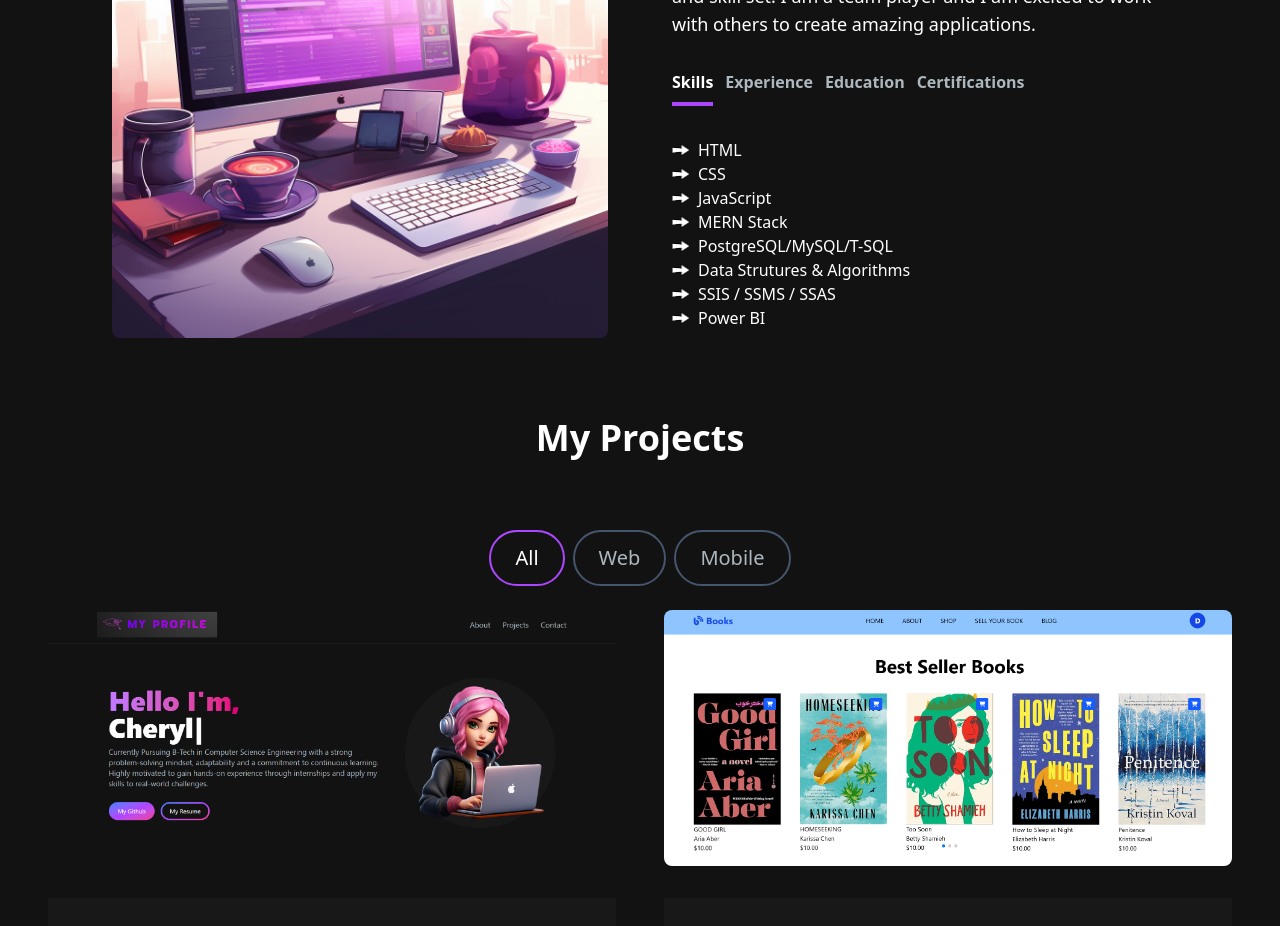
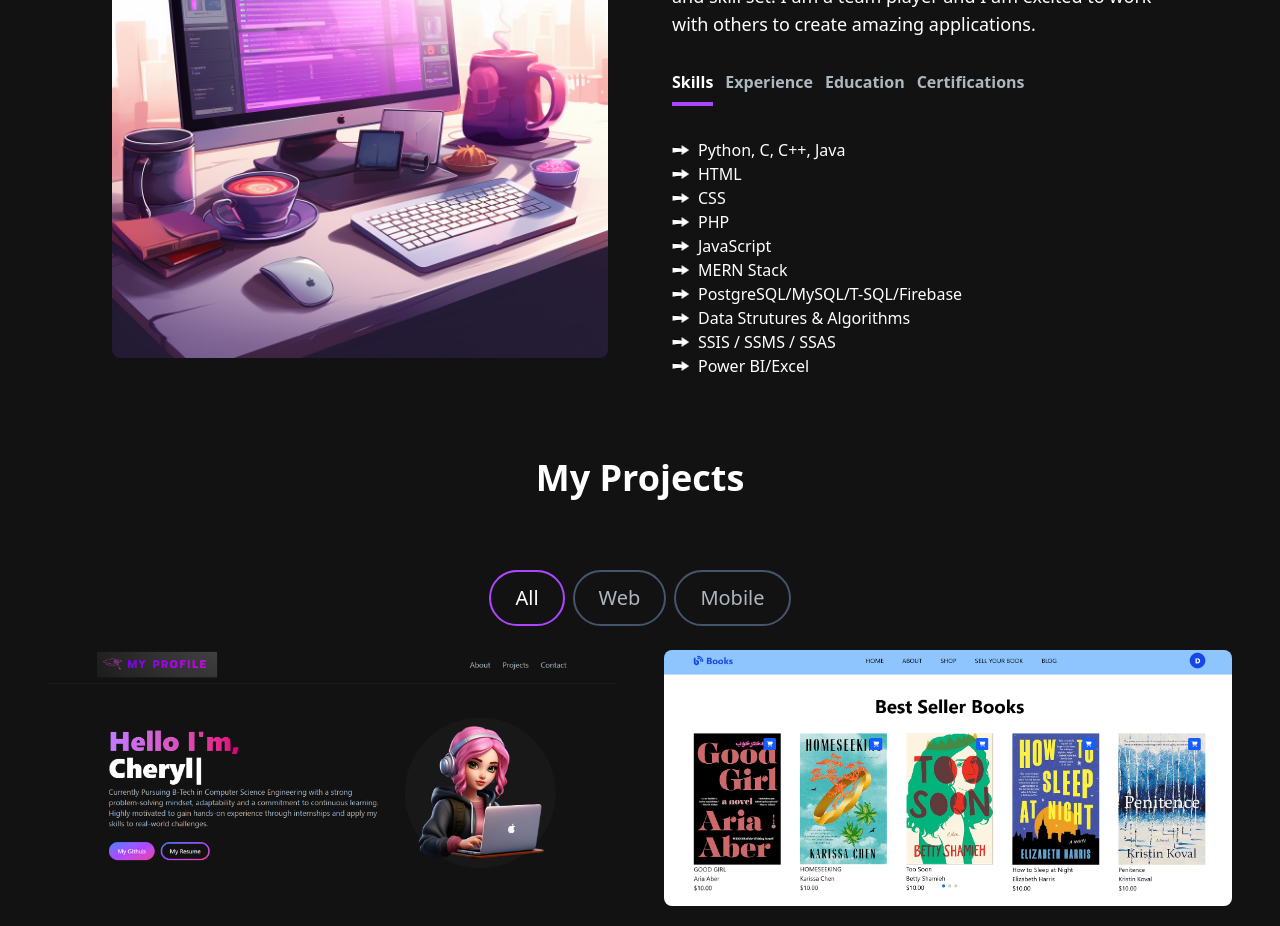
Before and after one commit to cherylpinto/Portfolio-Web, a React (Vite) app in the folder portfolio-web/: page / in a window 1280 px wide. Shown: the part 1140-2066 px from the top of the page. Built offline with nearby package versions, Linux system fonts and the light colour scheme.

Commit message:
minor changes

```diff
--- a/portfolio-web/src/components/AboutSection.jsx
+++ b/portfolio-web/src/components/AboutSection.jsx
@@ -16,10 +16,16 @@ const TAB_DATA = [
     content: (
       <ul className="">
         <li className="flex items-center gap-2">
+          <img src={arrow} className="w-4.5 h-3"></img>Python, C, C++, Java
+        </li>
+        <li className="flex items-center gap-2">
           <img src={arrow} className="w-4.5 h-3"></img>HTML
         </li>
         <li className="flex items-center gap-2 ">
           <img src={arrow} className="w-4.5 h-3"></img>CSS
+        </li>
+        <li className="flex items-center gap-2 ">
+          <img src={arrow} className="w-4.5 h-3"></img>PHP
         </li>
         <li className="flex items-center gap-2 ">
           <img src={arrow} className="w-4.5 h-3"></img>JavaScript
@@ -28,7 +34,7 @@ const TAB_DATA = [
           <img src={arrow} className="w-4.5 h-3"></img>MERN Stack
         </li>
         <li className="flex items-center gap-2 ">
-          <img src={arrow} className="w-4.5 h-3"></img>PostgreSQL/MySQL/T-SQL
+          <img src={arrow} className="w-4.5 h-3"></img>PostgreSQL/MySQL/T-SQL/Firebase
         </li>
         <li className="flex items-center gap-2 ">
           <img src={arrow} className="w-4.5 h-3"></img>Data Strutures &
@@ -38,7 +44,7 @@ const TAB_DATA = [
           <img src={arrow} className="w-4.5 h-3"></img> SSIS / SSMS / SSAS
         </li>
         <li className="flex items-center gap-2 ">
-          <img src={arrow} className="w-4.5 h-3"></img>Power BI
+          <img src={arrow} className="w-4.5 h-3"></img>Power BI/Excel
         </li>
       </ul>
     ),
```
